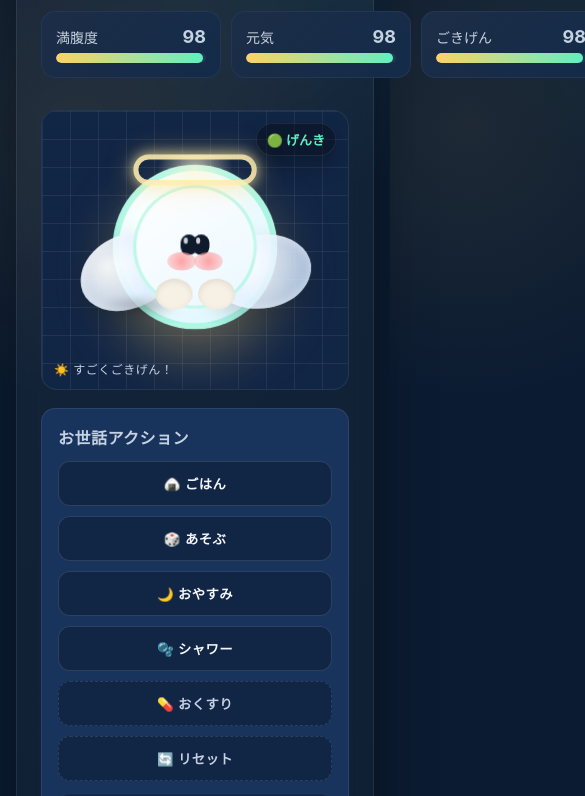
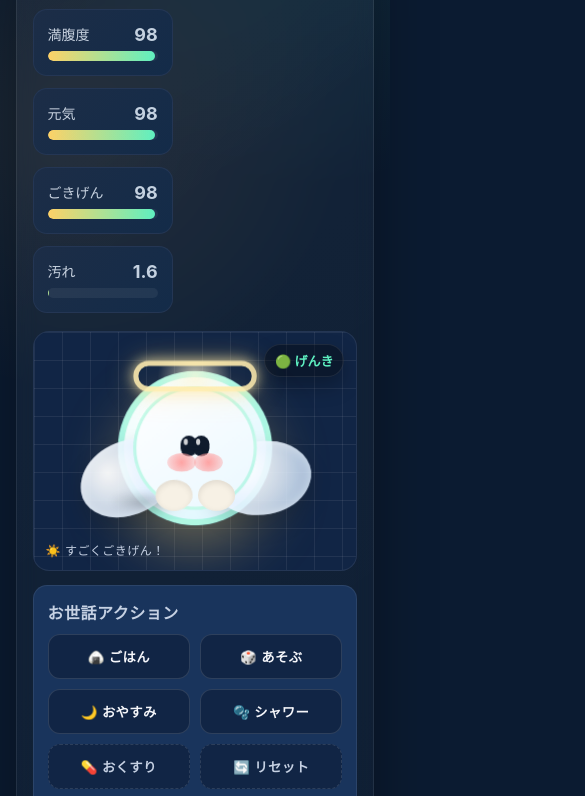
Before and after one commit to pirakansa/tg, a plain HTML site: page index.html in a window 390 px wide. Shown: the part 88-884 px from the top of the page, 585 px wide, since content can reach past the window. Drawn offline with Linux system fonts and the light colour scheme.

Commit message:
Improve mobile layout responsiveness

```diff
--- a/index.html
+++ b/index.html
@@ -32,7 +32,7 @@
       display: flex;
       align-items: center;
       justify-content: center;
-      padding: 24px;
+      padding: clamp(12px, 4vw, 24px);
     }
 
     .container {
@@ -41,7 +41,7 @@
       border: 1px solid rgba(255, 255, 255, 0.08);
       border-radius: 20px;
       box-shadow: 0 25px 60px rgba(0, 0, 0, 0.35);
-      padding: 24px;
+      padding: clamp(16px, 4vw, 24px);
       backdrop-filter: blur(10px);
     }
 
@@ -64,7 +64,7 @@
     .status-row {
       margin-top: 16px;
       display: grid;
-      grid-template-columns: repeat(auto-fit, minmax(180px, 1fr));
+      grid-template-columns: repeat(auto-fit, minmax(150px, 1fr));
       gap: 12px;
     }
 
@@ -492,7 +492,7 @@
     .action-grid {
       grid-area: buttons;
       display: grid;
-      grid-template-columns: repeat(auto-fit, minmax(140px, 1fr));
+      grid-template-columns: repeat(auto-fit, minmax(130px, 1fr));
       gap: 10px;
     }
 
@@ -571,7 +571,6 @@
 
     @media (max-width: 720px) {
       body {
-        padding: 14px;
         align-items: flex-start;
       }
 
@@ -581,26 +580,35 @@
       }
 
       .status-row {
-        margin-top: 10px;
-        grid-auto-flow: column;
-        grid-auto-columns: minmax(160px, 1fr);
-        overflow-x: auto;
-        padding-bottom: 6px;
-        gap: 10px;
-        scroll-snap-type: x proximity;
-        scrollbar-width: thin;
+        grid-template-columns: repeat(auto-fit, minmax(140px, 1fr));
       }
 
-      .status-card {
-        scroll-snap-align: start;
-        min-width: 0;
+      .pet-area {
+        grid-template-columns: 1fr;
+        gap: 14px;
+        margin: 18px 0;
+      }
+
+      .pet-scene {
+        min-height: 240px;
+      }
+
+      .pet {
+        width: 150px;
+        height: 150px;
       }
 
       .actions {
+        padding: 14px;
+        gap: 10px;
         grid-template-areas:
           "title"
           "buttons"
           "log";
+      }
+
+      .action-grid {
+        grid-template-columns: repeat(auto-fit, minmax(120px, 1fr));
       }
 
       .log {
@@ -649,12 +657,6 @@
       25% { transform: translate(calc(-50% - 2px), -48%) scale(var(--scale)) rotate(-4deg); }
       50% { transform: translate(calc(-50% + 2px), -52%) scale(var(--scale)) rotate(4deg); }
       75% { transform: translate(calc(-50% - 1px), -49%) scale(var(--scale)) rotate(-3deg); }
-    }
-
-    @media (max-width: 800px) {
-      body { padding: 16px; }
-      .pet-area { grid-template-columns: 1fr; }
-      .pet { width: 160px; height: 160px; }
     }
   </style>
 </head>
```
